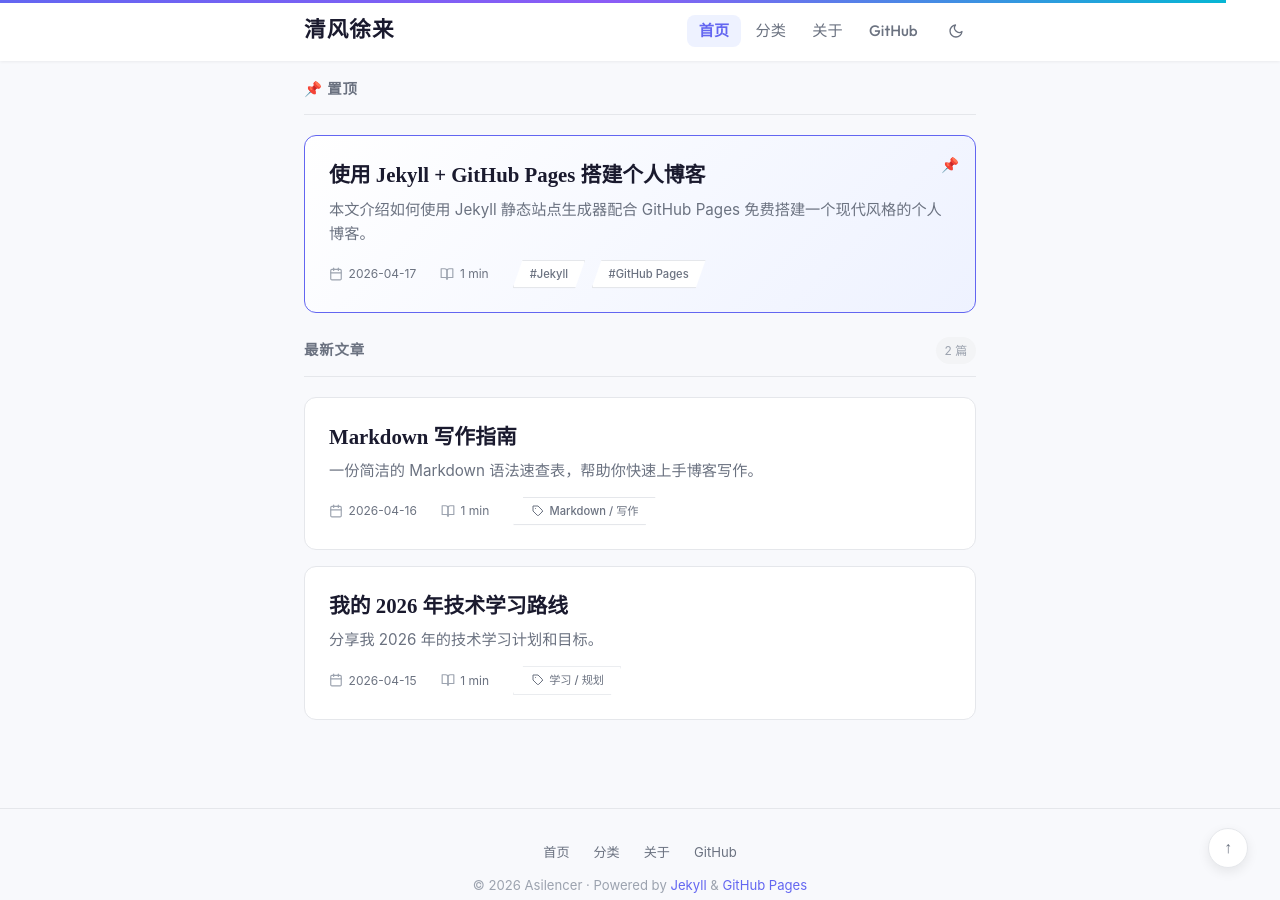
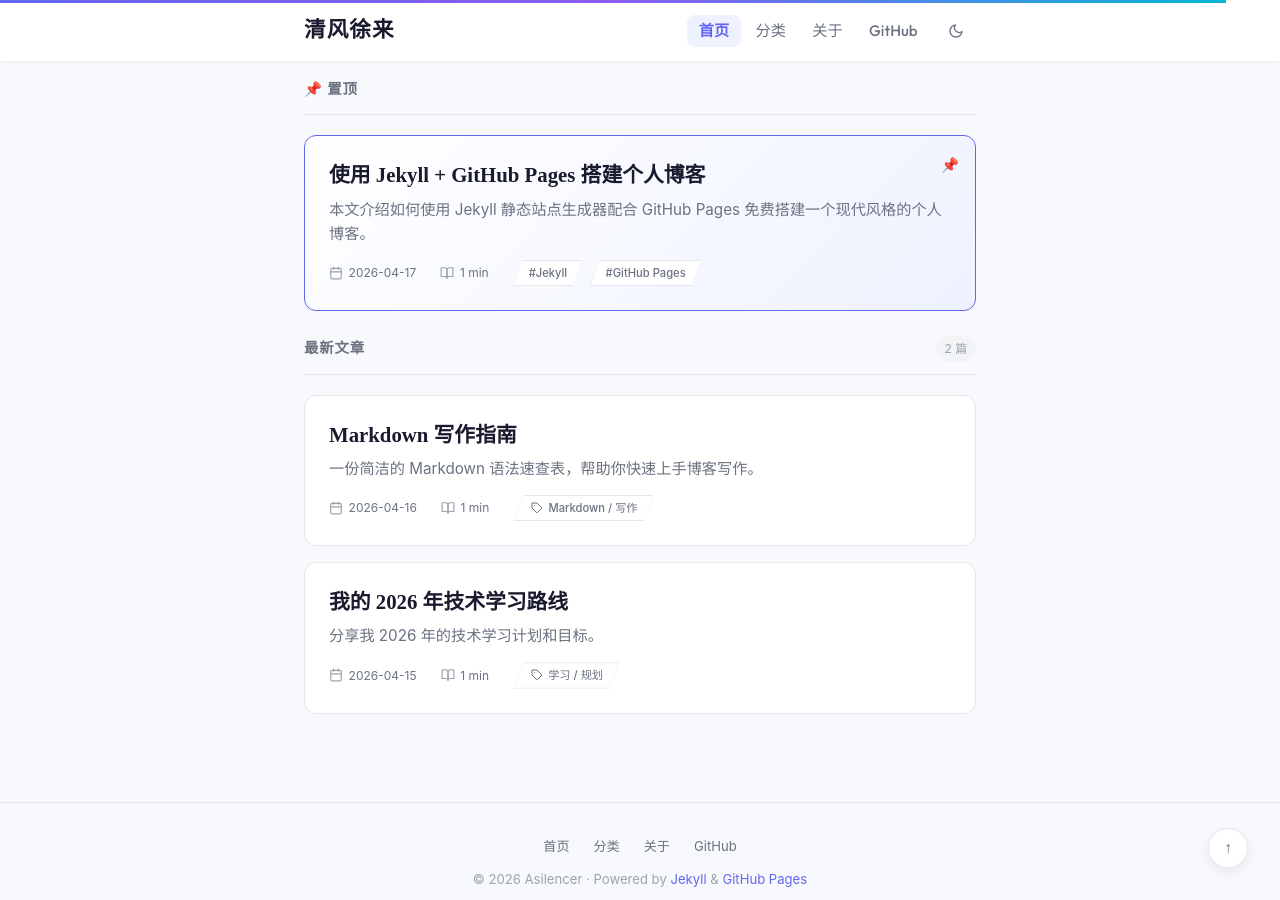
Before and after one commit to Asilencer/asilencer.github.io, a Jekyll site: the page built from index.html, in a window 1280 px wide and 900 px high, scrolled down 680 px. Built offline with Jekyll 4.4.1, drawn with Linux system fonts in a browser that asks for light colours; some web fonts are replaced.

Commit message:
fix: make left/right borders of parallelogram tags visible

```diff
--- a/assets/css/style.css
+++ b/assets/css/style.css
@@ -559,6 +559,7 @@
   top: 1rem;
   right: 1rem;
   font-size: 0.9rem;
+  z-index: 2;
 }
 
 .post-card h2 {
@@ -775,27 +776,53 @@
 }
 
 .tag {
-  background: var(--color-surface);
+  background: transparent;
   color: var(--color-text-secondary);
   padding: 0.2rem 1rem;
   font-size: 0.7rem;
   font-weight: 500;
-  border: 1px solid var(--color-border);
   transition: all var(--transition);
   display: inline-flex;
   align-items: center;
   gap: 0.35rem;
   /* Tech Parallelogram Shape */
   clip-path: polygon(10px 0, 100% 0, calc(100% - 10px) 100%, 0 100%);
-  /* Add subtle shadow for premium feel */
-  box-shadow: 0 1px 2px rgba(0, 0, 0, 0.05);
+  position: relative;
+  z-index: 1;
+  border: none;
+}
+
+.tag::before {
+  content: '';
+  position: absolute;
+  inset: 0;
+  background: var(--color-border);
+  clip-path: polygon(10px 0, 100% 0, calc(100% - 10px) 100%, 0 100%);
+  z-index: -2;
+  transition: all var(--transition);
+}
+
+.tag::after {
+  content: '';
+  position: absolute;
+  inset: 1px;
+  background: var(--color-surface);
+  clip-path: polygon(9px 0, 100% 0, calc(100% - 9px) 100%, 0 100%);
+  z-index: -1;
+  transition: all var(--transition);
+}
+
+.tag:hover::after {
+  background: linear-gradient(135deg, var(--color-gradient-start), var(--color-gradient-accent));
 }
 
 .tag:hover {
-  background: linear-gradient(135deg, var(--color-gradient-start), var(--color-gradient-accent));
   color: #fff;
-  border-color: transparent;
   transform: translateY(-1px);
+}
+
+.tag:hover::before {
+  background: var(--color-primary);
 }
 
 .tag .meta-icon {
@@ -811,10 +838,24 @@
 }
 
 .tag-category {
+  color: var(--color-primary);
+  font-weight: 600;
+}
+
+.tag-category::before {
+  background: var(--color-primary-light);
+}
+
+.tag-category::after {
   background: var(--color-tag-bg);
-  color: var(--color-primary);
-  border-color: transparent;
-  font-weight: 600;
+}
+
+.tag-category:hover {
+  color: #fff;
+}
+
+.tag-category:hover::after {
+  background: linear-gradient(135deg, var(--color-gradient-start), var(--color-gradient-accent));
 }
 
 /* ===== TOC ===== */
```
